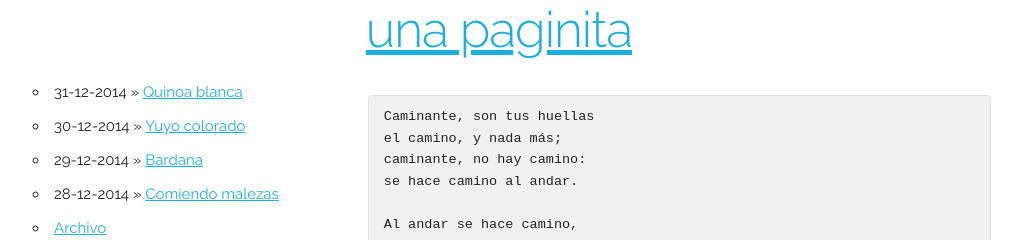
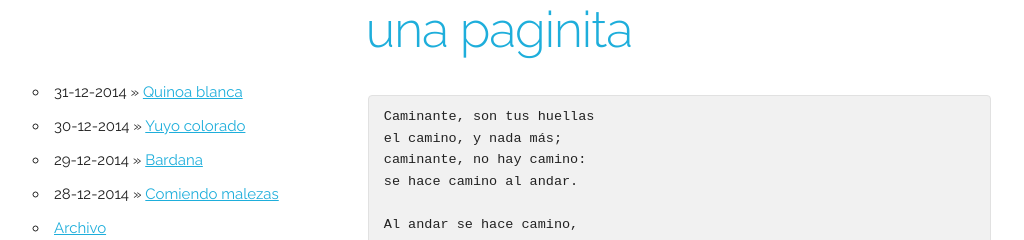
Before and after one commit to mmazzei/mmazzei.github.io, a Jekyll site: the page built from index.md, in a window 1280 px wide. Shown: the top 240 px of the page, without its empty margins (127-1151 px from the left). Built offline with Jekyll 4.4.1, drawn with Linux system fonts in a browser that asks for light colours.

Commit message:
Remove underline from header.

```diff
--- a/_includes/header.html
+++ b/_includes/header.html
@@ -3,7 +3,7 @@
 <div class="row">
   <div class="four columns">&nbsp;</div>
   <div class="four columns">
-    <h1><a href="{{site.baseurl}}/">{{ site.name }}</a></h1>
+    <h1><a href="{{site.baseurl}}/" class="no-underline">{{ site.name }}</a></h1>
   </div>
   <div class="four columns">&nbsp;</div>
 </div>
--- a/_includes/html-head.html
+++ b/_includes/html-head.html
@@ -21,6 +21,7 @@
   –––––––––––––––––––––––––––––––––––––––––––––––––– -->
   <link rel="stylesheet" href="/css/normalize.css">
   <link rel="stylesheet" href="/css/skeleton.css">
+  <link rel="stylesheet" href="/css/site.css">
 
   <!-- Favicon
   –––––––––––––––––––––––––––––––––––––––––––––––––– -->
--- /dev/null
+++ b/css/site.css
@@ -0,0 +1,3 @@
+a.no-underline {
+	text-decoration: none;
+}
```
